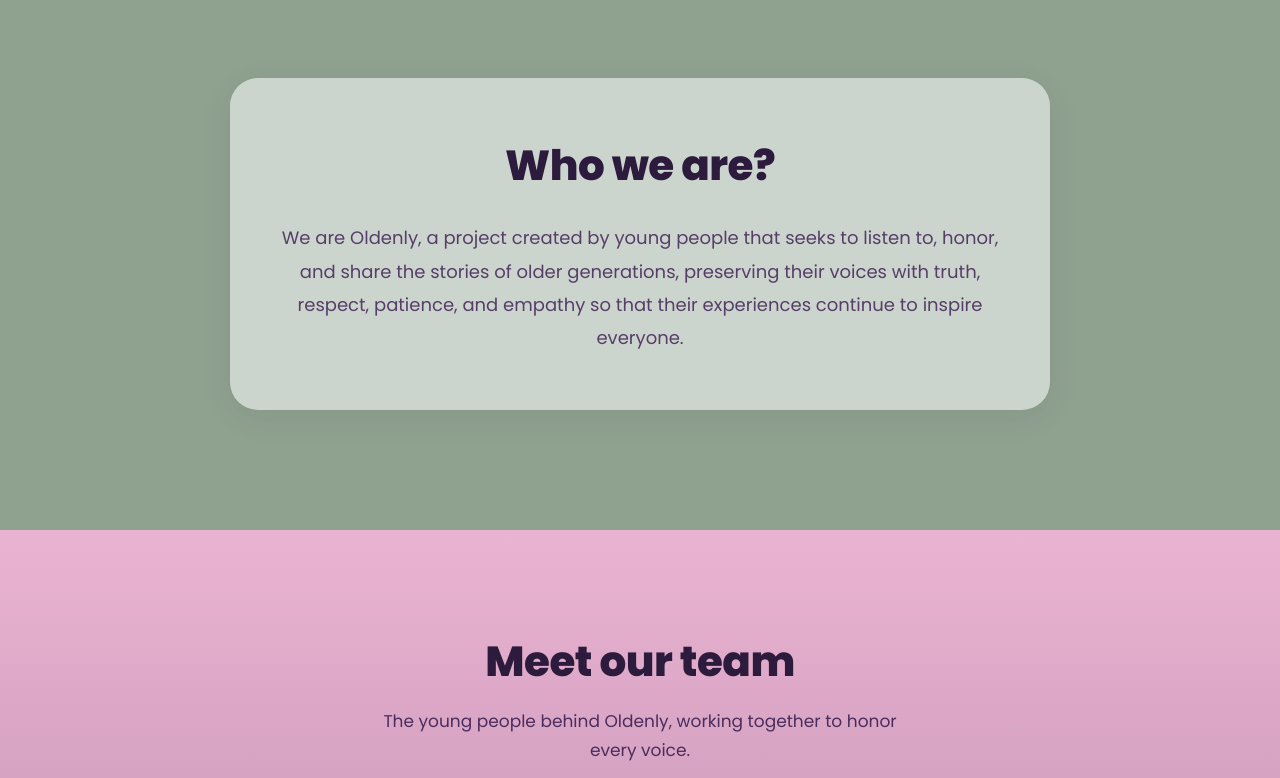
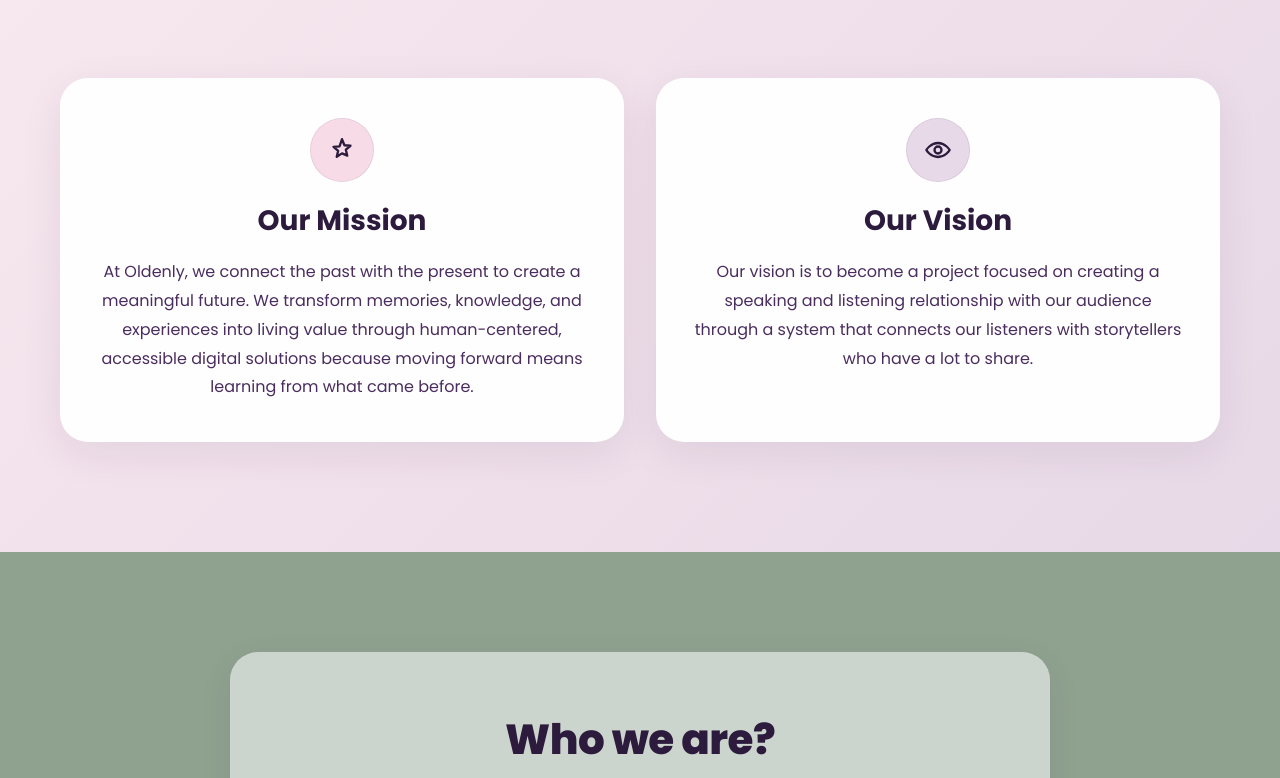
Before and after one commit to KAISTEEL0/Definitive-Oldenly, a plain HTML site: page index.html in a window 1280 px wide. Shown: the part 4680-5458 px from the top of the page. Drawn offline with Linux system fonts and the light colour scheme.

Commit message:
agregue seccion our vision y our mission

```diff
--- a/css/style.css
+++ b/css/style.css
@@ -606,7 +606,61 @@
 .about__btn:hover { background: #3D2B4D; transform: translateY(-2px); }
 
 /* ================================================
-   SECCIÓN 7 — WHO WE ARE
+   SECCIÓN 7 — OUR MISSION & VISION
+   ================================================ */
+.mission-vision {
+    background: linear-gradient(135deg, #f7e7ee 0%, #e8d9e8 100%);
+    padding: 100px 60px 110px;
+}
+.mission-vision__wrap {
+    max-width: 1180px;
+    margin: 0 auto;
+    display: grid;
+    grid-template-columns: repeat(2, minmax(0, 1fr));
+    gap: 32px;
+}
+.mission-vision__card {
+    background: rgba(255,255,255,.96);
+    border-radius: 28px;
+    padding: 40px 36px;
+    box-shadow: 0 12px 40px rgba(45,27,61,.08);
+    text-align: center;
+}
+.mission-vision__icon {
+    width: 64px;
+    height: 64px;
+    border-radius: 50%;
+    display: grid;
+    place-items: center;
+    margin: 0 auto 18px;
+    background: #F7DCE8;
+    box-shadow: inset 0 0 0 1px rgba(45,27,61,.08);
+}
+.mission-vision__icon svg {
+    width: 28px;
+    height: 28px;
+    color: #2D1B3D;
+}
+.mission-vision__icon--eye {
+    background: #E8D9E8;
+}
+.mission-vision__title {
+    font-size: 28px;
+    font-weight: 700;
+    color: #2D1B3D;
+    margin-bottom: 16px;
+    text-align: center;
+}
+.mission-vision__text {
+    font-size: 16px;
+    line-height: 1.8;
+    color: #4A2D5E;
+    max-width: 520px;
+    margin: 0 auto;
+}
+
+/* ================================================
+   SECCIÓN 8 — WHO WE ARE
    ================================================ */
 .who {
     background: #8fa290;
@@ -808,6 +862,9 @@
     .journey__title { font-size: 34px; }
     .about__card    { margin-right: 40px; padding: 36px 32px; }
 
+    .mission-vision { padding: 80px 30px 90px; }
+    .mission-vision__wrap { gap: 24px; }
+    .mission-vision__card { padding: 32px 28px; }
     .who            { padding: 80px 30px 100px; }
     .who__wrap      { padding: 44px 36px; }
     .who__title     { font-size: 34px; }
@@ -894,6 +951,11 @@
     .about       { min-height: auto; }
     .about__card { margin: 60px 20px; width: calc(100% - 40px); margin-left: 20px; margin-right: 20px; }
     .about__title { font-size: 26px; }
+
+    .mission-vision { padding: 60px 20px 80px; }
+    .mission-vision__wrap { grid-template-columns: 1fr; gap: 20px; }
+    .mission-vision__title { font-size: 24px; }
+    .mission-vision__text { font-size: 15px; }
 
     .who         { padding: 60px 20px 80px; }
     .who__wrap   { padding: 32px 24px; border-radius: 20px; }
--- a/index.html
+++ b/index.html
@@ -3,7 +3,7 @@
 <head>
     <meta charset="UTF-8">
     <meta name="viewport" content="width=device-width, initial-scale=1.0">
-    <title>Oldenly</title>
+    <title>Oldenly-Honoring every story, Honoring every voice</title>
     <link rel="stylesheet" href="css/style.css">
     <link href="https://fonts.googleapis.com/css2?family=Poppins:wght@300;400;500;600;700;800&display=swap" rel="stylesheet">
 </head>
@@ -228,7 +228,33 @@
     </section>
 
 
-    <!-- SECCIÓN 7 — WHO WE ARE -->
+    <!-- SECCIÓN 7 — OUR MISSION & VISION -->
+    <section class="mission-vision" id="mission-vision">
+        <div class="mission-vision__wrap">
+            <article class="mission-vision__card reveal reveal-d1">
+                <div class="mission-vision__icon mission-vision__icon--star" aria-hidden="true">
+                    <svg viewBox="0 0 24 24" fill="none" stroke="currentColor" stroke-width="2" stroke-linecap="round" stroke-linejoin="round">
+                        <path d="M12 2.75l2.1 5.15 5.15.47-3.95 3.4 1.2 5.08L12 14.9 7.5 17.8l1.2-5.08-3.95-3.4 5.15-.47L12 2.75z"/>
+                    </svg>
+                </div>
+                <h3 class="mission-vision__title">Our Mission</h3>
+                <p class="mission-vision__text">At Oldenly, we connect the past with the present to create a meaningful future. We transform memories, knowledge, and experiences into living value through human-centered, accessible digital solutions because moving forward means learning from what came before.</p>
+            </article>
+
+            <article class="mission-vision__card reveal reveal-d2">
+                <div class="mission-vision__icon mission-vision__icon--eye" aria-hidden="true">
+                    <svg viewBox="0 0 24 24" fill="none" stroke="currentColor" stroke-width="2" stroke-linecap="round" stroke-linejoin="round">
+                        <path d="M2 12s3.5-6 10-6 10 6 10 6-3.5 6-10 6S2 12 2 12z"/>
+                        <circle cx="12" cy="12" r="3"/>
+                    </svg>
+                </div>
+                <h3 class="mission-vision__title">Our Vision</h3>
+                <p class="mission-vision__text">Our vision is to become a project focused on creating a speaking and listening relationship with our audience through a system that connects our listeners with storytellers who have a lot to share.</p>
+            </article>
+        </div>
+    </section>
+
+    <!-- SECCIÓN 8 — WHO WE ARE -->
     <section class="who" id="who-we-are">
         <div class="who__wrap reveal">
             <h2 class="who__title">Who we are?</h2>
```
